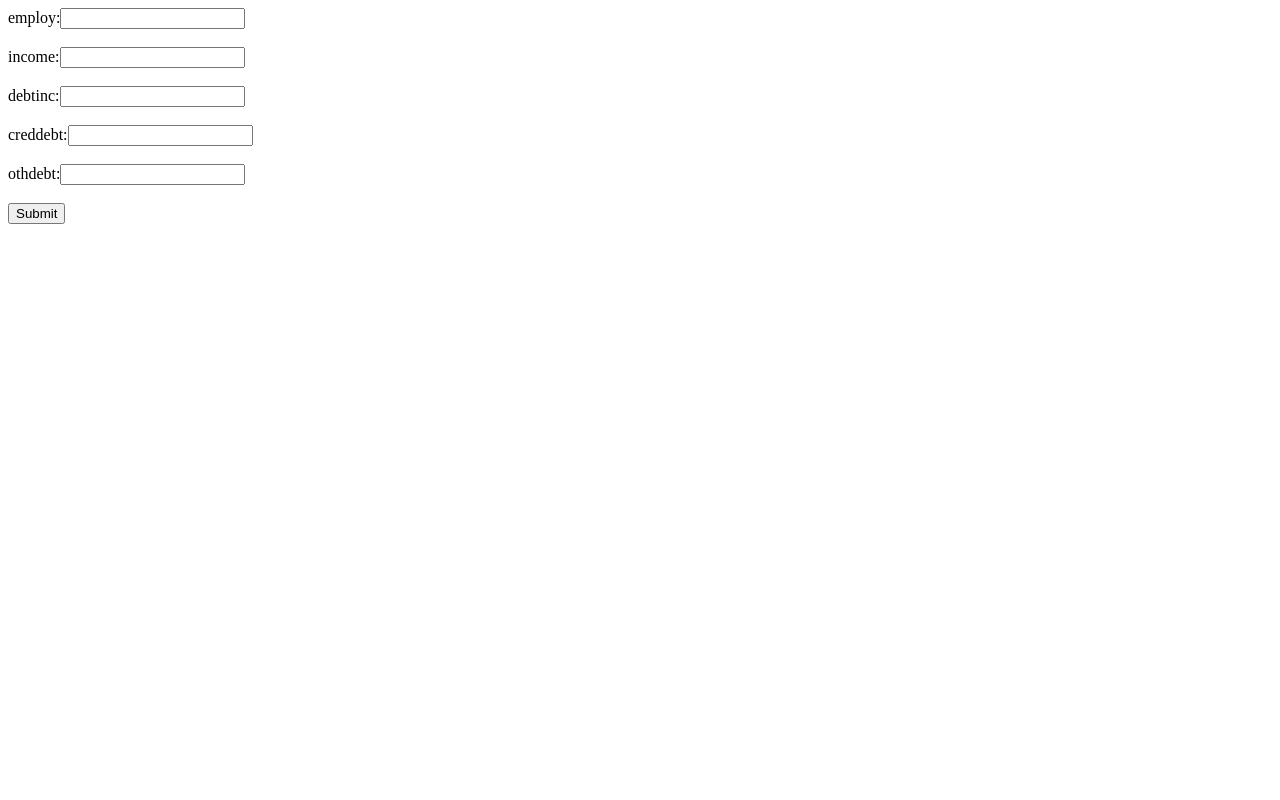
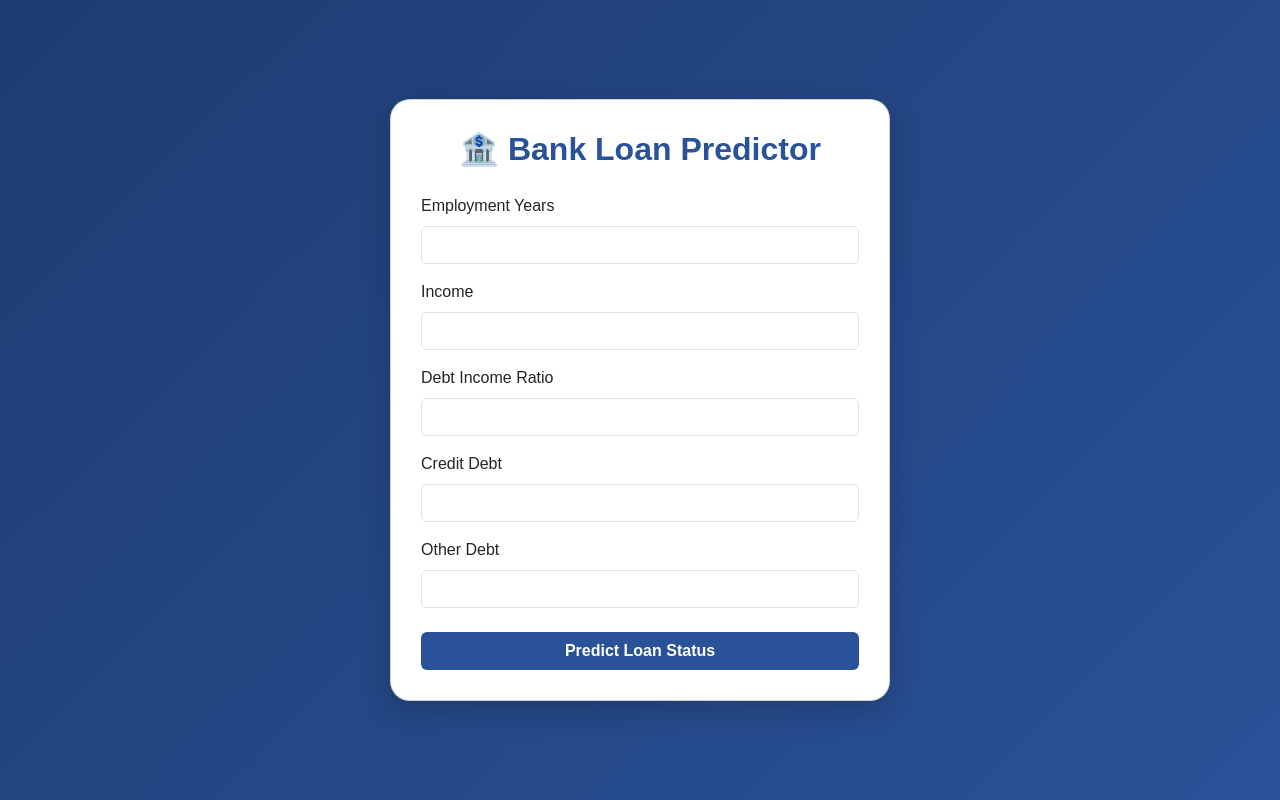
Before and after one commit to Adi46878/banking-app-flask, a Flask app: page / in a window 1280 px wide. Run offline with Flask 3, Linux system fonts and the light colour scheme; parts of the project's set-up code (start-up, migrations or seed data) failed here and were passed over.

Commit message:
Improved UI and prediction display

```diff
--- a/application.py
+++ b/application.py
@@ -2,19 +2,30 @@ import pickle
 import pandas as pd
 from flask import Flask, render_template, request
 
+# Load model
 model = pickle.load(open('RF_model_exaple.pkl', 'rb'))
 
 app = Flask(__name__)
 
 @app.route('/', methods=['GET', 'POST'])
 def index():
-    if request.method == 'GET':
-        return render_template('index.html')
-    else:
-        form_inputs = pd.DataFrame(request.form.to_dict(), index=[0])
-        prediction = model.predict(form_inputs.astype(float))
-        return str(prediction)
+    prediction_text = None
 
+    if request.method == 'POST':
+        try:
+            form_inputs = pd.DataFrame(request.form.to_dict(), index=[0])
+
+            prediction = model.predict(form_inputs.astype(float))
+
+            if prediction[0] == 1:
+                prediction_text = "⚠️ High Risk of Default"
+            else:
+                prediction_text = "✅ Low Risk of Default"
+
+        except Exception as e:
+            prediction_text = f"Error: {str(e)}"
+
+    return render_template('index.html', prediction=prediction_text)
 
 if __name__ == "__main__":
     app.run(debug=True)
--- a/templates/index.html
+++ b/templates/index.html
@@ -1,15 +1,94 @@
-<title>Bank Application</title>
+<!DOCTYPE html>
+<html lang="en">
+<head>
+    <meta charset="UTF-8">
+    <meta name="viewport" content="width=device-width, initial-scale=1.0">
+    <title>Bank Loan Predictor</title>
 
-<form action = "/" method = "POST">
-	employ:<input type="text" name = 'employ'>
-	<br><br>
-	income:<input type="text" name = 'income'>
-	<br><br>
-	debtinc:<input type="text" name = 'debtinc'>
-	<br><br>
-	creddebt:<input type="text" name = 'creddebt'>
-	<br><br>
-	othdebt:<input type="text" name = 'othdebt'>
-	<br><br>
-	<input type="Submit">
-</form>
+    <link href="https://cdn.jsdelivr.net/npm/bootstrap@5.3.3/dist/css/bootstrap.min.css" rel="stylesheet">
+
+    <style>
+        body{
+            background: linear-gradient(135deg, #1e3c72, #2a5298);
+            min-height: 100vh;
+            display: flex;
+            justify-content: center;
+            align-items: center;
+            font-family: Arial, sans-serif;
+        }
+
+        .card{
+            width: 500px;
+            padding: 30px;
+            border-radius: 20px;
+            box-shadow: 0 10px 30px rgba(0,0,0,0.2);
+        }
+
+        h2{
+            text-align: center;
+            margin-bottom: 25px;
+            color: #2a5298;
+            font-weight: bold;
+        }
+
+        .btn-custom{
+            width: 100%;
+            background-color: #2a5298;
+            color: white;
+            font-weight: bold;
+        }
+
+        .btn-custom:hover{
+            background-color: #1e3c72;
+            color: white;
+        }
+    </style>
+</head>
+
+<body>
+
+<div class="card">
+    <h2>🏦 Bank Loan Predictor</h2>
+
+    <form action="/" method="POST">
+
+        <div class="mb-3">
+            <label class="form-label">Employment Years</label>
+            <input type="number" step="any" class="form-control" name="employ" required>
+        </div>
+
+        <div class="mb-3">
+            <label class="form-label">Income</label>
+            <input type="number" step="any" class="form-control" name="income" required>
+        </div>
+
+        <div class="mb-3">
+            <label class="form-label">Debt Income Ratio</label>
+            <input type="number" step="any" class="form-control" name="debtinc" required>
+        </div>
+
+        <div class="mb-3">
+            <label class="form-label">Credit Debt</label>
+            <input type="number" step="any" class="form-control" name="creddebt" required>
+        </div>
+
+        <div class="mb-4">
+            <label class="form-label">Other Debt</label>
+            <input type="number" step="any" class="form-control" name="othdebt" required>
+        </div>
+
+        <button type="submit" class="btn btn-custom">
+            Predict Loan Status
+        </button>
+
+        {% if prediction %}
+        <div class="alert alert-info mt-4 text-center">
+            <strong>{{ prediction }}</strong>
+        </div>
+        {% endif %}
+
+    </form>
+</div>
+
+</body>
+</html>
```
